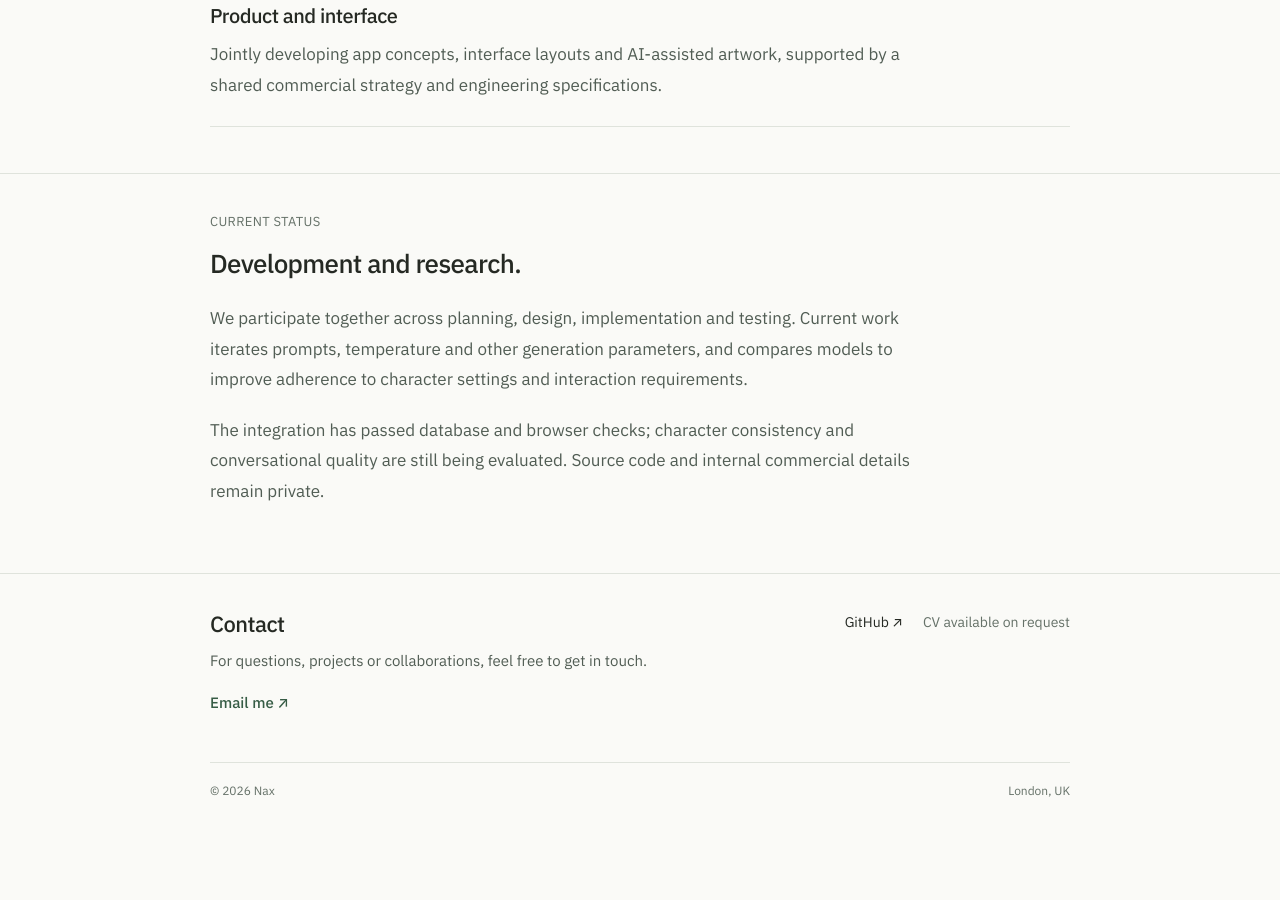
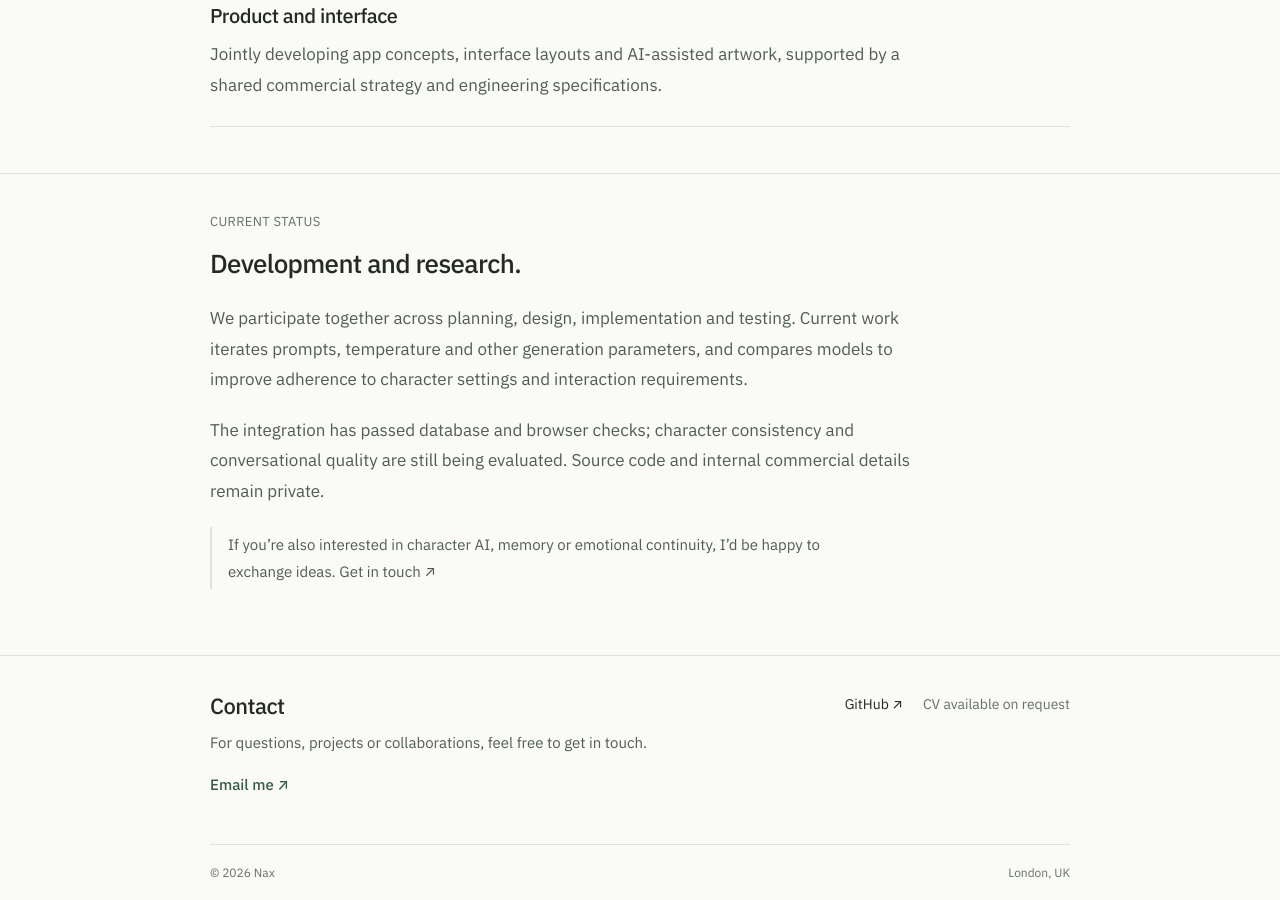
Before and after one commit to naxgotomakeit/naxgotomakeit.github.io, a Jekyll site: the page built from work/interspace.html, in a window 1280 px wide and 900 px high, scrolled down 1060 px. Built offline with Jekyll 4.4.1, drawn with Linux system fonts in a browser that asks for light colours; before the commit the page ends 1878 px from its top, so only the background shows below that; some of the changed text lies outside the part shown.

Commit message:
Invite enquiries about the Interspace team project

```diff
--- a/index.html
+++ b/index.html
@@ -32,7 +32,7 @@ description: "Nax — AI systems, research, and a few other things."
         <div class="card-copy"><span class="label">Team project · Development & research</span>
         <h3>Interspace / 间隙 — OC Companion</h3>
         <p>A team-built AI companion exploring character, memory and emotional continuity. We contribute together across product, engineering and interface design.</p></div>
-      </a></div>
+      </a><div class="project-resources"><a href="mailto:{{ site.email }}?subject=Interspace%20project%20enquiry">Get in touch ↗</a></div></div>
       <div class="project-entry"><a class="project-card" data-index="03" href="{{ '/work/video-qa/' | relative_url }}">
         <div class="card-copy"><span class="label">UCL MSc research · Public repository</span>
         <h3>Efficient Long-Video Question Answering</h3>
--- a/projects.html
+++ b/projects.html
@@ -7,6 +7,6 @@ permalink: /work/
 <section class="page wrap"><p class="kicker">Projects</p><h1>Things I've been working on</h1><p class="lead">I work on business research agents, character AI and efficient video understanding. G Cube and Interspace are in development; the dissertation repository is public.</p></section>
 <section class="section"><div class="wrap cards">
 <div class="project-entry"><a class="project-card" data-index="01" href="{{ '/work/g-cube/' | relative_url }}"><div class="card-copy"><span class="label">Paid company collaboration · Sep 2026–present</span><h3>G Cube Glocal — Market Research Agent</h3><p>Independently translating business documents and financial models into an executable research and decision workflow. Working demo; scheduling and review loops are being refined.</p></div></a><div class="project-resources"><a href="https://cube-glocal-rose.onrender.com/" target="_blank" rel="noopener noreferrer">Open demo ↗</a><a href="https://www.g3glocal.com/" target="_blank" rel="noopener noreferrer">Company website ↗</a><a href="{{ '/work/g-cube/' | relative_url }}#trial">Request trial access ↗</a></div></div>
-<div class="project-entry"><a class="project-card" data-index="02" href="{{ '/work/interspace/' | relative_url }}"><div class="card-copy"><span class="label">Team project · Sep 2026–present</span><h3>Interspace / 间隙 — OC Companion</h3><p>Jointly developing an original-character AI companion, from product and interface design to emotion, memory and conversation testing. Currently iterating prompts, generation parameters and model fit.</p></div></a></div>
+<div class="project-entry"><a class="project-card" data-index="02" href="{{ '/work/interspace/' | relative_url }}"><div class="card-copy"><span class="label">Team project · Sep 2026–present</span><h3>Interspace / 间隙 — OC Companion</h3><p>Jointly developing an original-character AI companion, from product and interface design to emotion, memory and conversation testing. Currently iterating prompts, generation parameters and model fit.</p></div></a><div class="project-resources"><a href="mailto:{{ site.email }}?subject=Interspace%20project%20enquiry">Get in touch ↗</a></div></div>
 <div class="project-entry"><a class="project-card" data-index="03" href="{{ '/work/video-qa/' | relative_url }}"><div class="card-copy"><span class="label">UCL MSc research · Jun–Sep 2026 · Public repository</span><h3>Efficient Long-Video QA</h3><p>Investigating how reusable semantic indexes and evidence-access strategies affect answer quality and online resource use. Public code, experimental evidence and demo instructions.</p></div></a><div class="project-resources"><a href="https://github.com/naxgotomakeit/thesis-av-evidence" target="_blank" rel="noopener noreferrer">Public code ↗</a><a href="{{ '/work/video-qa/' | relative_url }}#system">Figures & results ↗</a><a href="https://github.com/naxgotomakeit/thesis-av-evidence/blob/main/demo/README.md" target="_blank" rel="noopener noreferrer">Demo instructions ↗</a></div></div>
 </div></section>
--- a/work/interspace.html
+++ b/work/interspace.html
@@ -4,7 +4,7 @@ title: Interspace
 section: work
 permalink: /work/interspace/
 ---
-<section class="page wrap"><p class="kicker">Team project · Sep 2026–present</p><h1>Interspace / 间隙</h1><p class="project-subtitle">Original-character AI companion</p><p class="lead">A team-built AI companion exploring character consistency, memory and continuity across conversations.</p><p class="lead">We contribute together across product design, engineering and testing, alongside the app's interface and visual identity.</p><div class="actions"><a class="button" href="{{ '/work/' | relative_url }}">← All work</a><a class="button" href="mailto:{{ site.email }}?subject=Interspace%20demo%20enquiry">Discuss the project ↗</a></div></section>
+<section class="page wrap"><p class="kicker">Team project · Sep 2026–present</p><h1>Interspace / 间隙</h1><p class="project-subtitle">Original-character AI companion</p><p class="lead">A team-built AI companion exploring character consistency, memory and continuity across conversations.</p><p class="lead">We contribute together across product design, engineering and testing, alongside the app's interface and visual identity.</p><div class="actions"><a class="button" href="{{ '/work/' | relative_url }}">← All work</a><a class="button" href="mailto:{{ site.email }}?subject=Interspace%20project%20enquiry">Get in touch ↗</a></div></section>
 
 <section class="detail"><div class="wrap"><p class="kicker">THE EXPLORATION</p><h2>What makes an AI character <em>feel continuous?</em></h2><div class="info-grid"><div class="info"><span class="small">01 / CHARACTER</span><h3>Emotion and response</h3><p>Designing and comparing flows for emotional appraisal, response strategy and reply generation, informed by character settings, previous interactions and current state.</p></div><div class="info"><span class="small">02 / CONTINUITY</span><h3>Memory and state</h3><p>Integrated the emotion module with the web prototype backend, with isolated conversation state and memory, and consistent saving of replies and state.</p></div><div class="info"><span class="small">03 / EXPERIENCE</span><h3>Product and interface</h3><p>Jointly developing app concepts, interface layouts and AI-assisted artwork, supported by a shared commercial strategy and engineering specifications.</p></div></div></div></section>
-<section class="detail"><div class="wrap two-col"><div><p class="kicker">CURRENT STATUS</p><h2>Development <em>and research.</em></h2></div><div class="text-block"><p>We participate together across planning, design, implementation and testing. Current work iterates prompts, temperature and other generation parameters, and compares models to improve adherence to character settings and interaction requirements.</p><p>The integration has passed database and browser checks; character consistency and conversational quality are still being evaluated. Source code and internal commercial details remain private.</p></div></div></section>
+<section class="detail"><div class="wrap two-col"><div><p class="kicker">CURRENT STATUS</p><h2>Development <em>and research.</em></h2></div><div class="text-block"><p>We participate together across planning, design, implementation and testing. Current work iterates prompts, temperature and other generation parameters, and compares models to improve adherence to character settings and interaction requirements.</p><p>The integration has passed database and browser checks; character consistency and conversational quality are still being evaluated. Source code and internal commercial details remain private.</p><p class="notice">If you’re also interested in character AI, memory or emotional continuity, I’d be happy to exchange ideas. <a href="mailto:{{ site.email }}?subject=Interspace%20project%20enquiry">Get in touch ↗</a></p></div></div></section>
```
